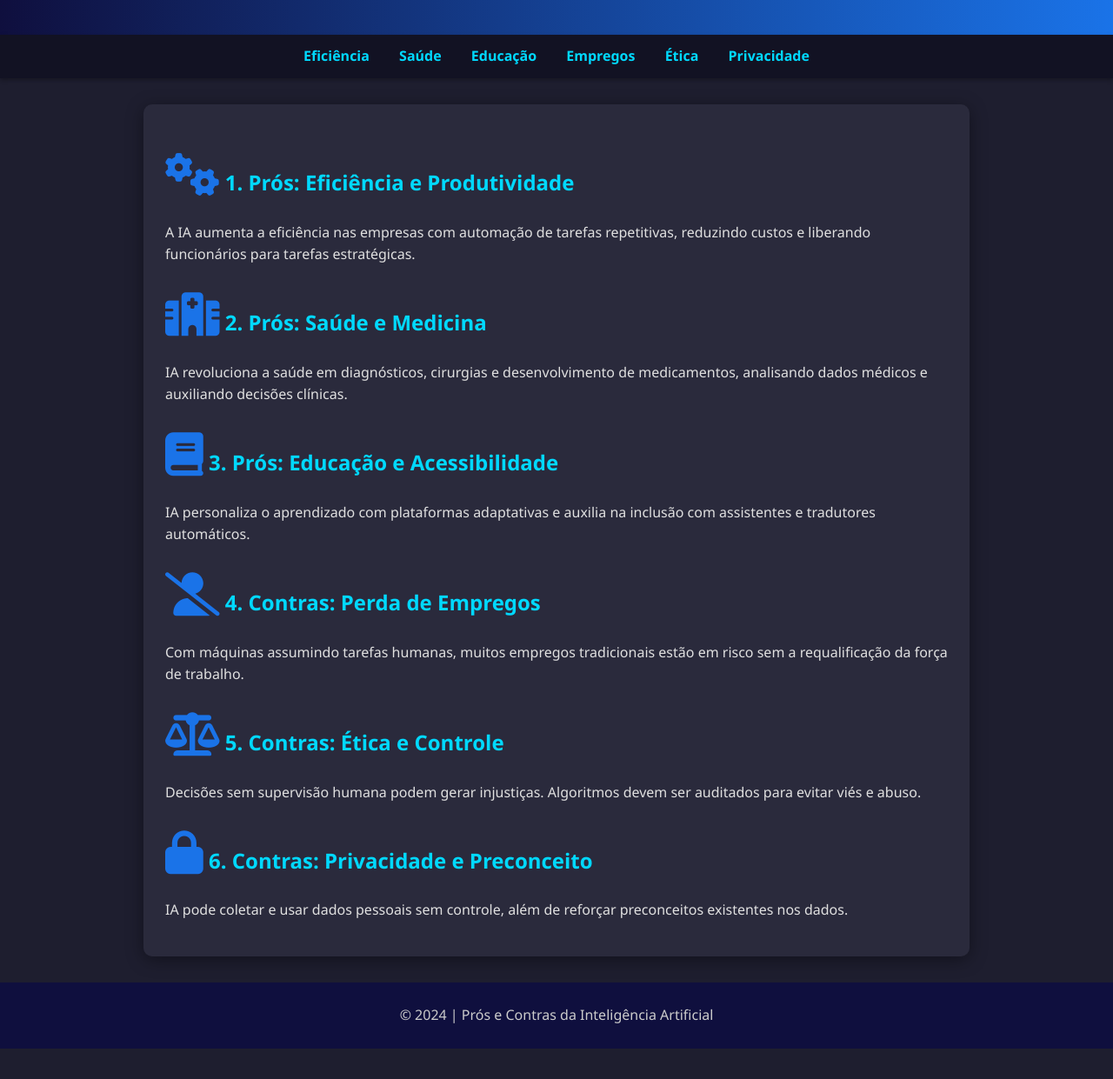
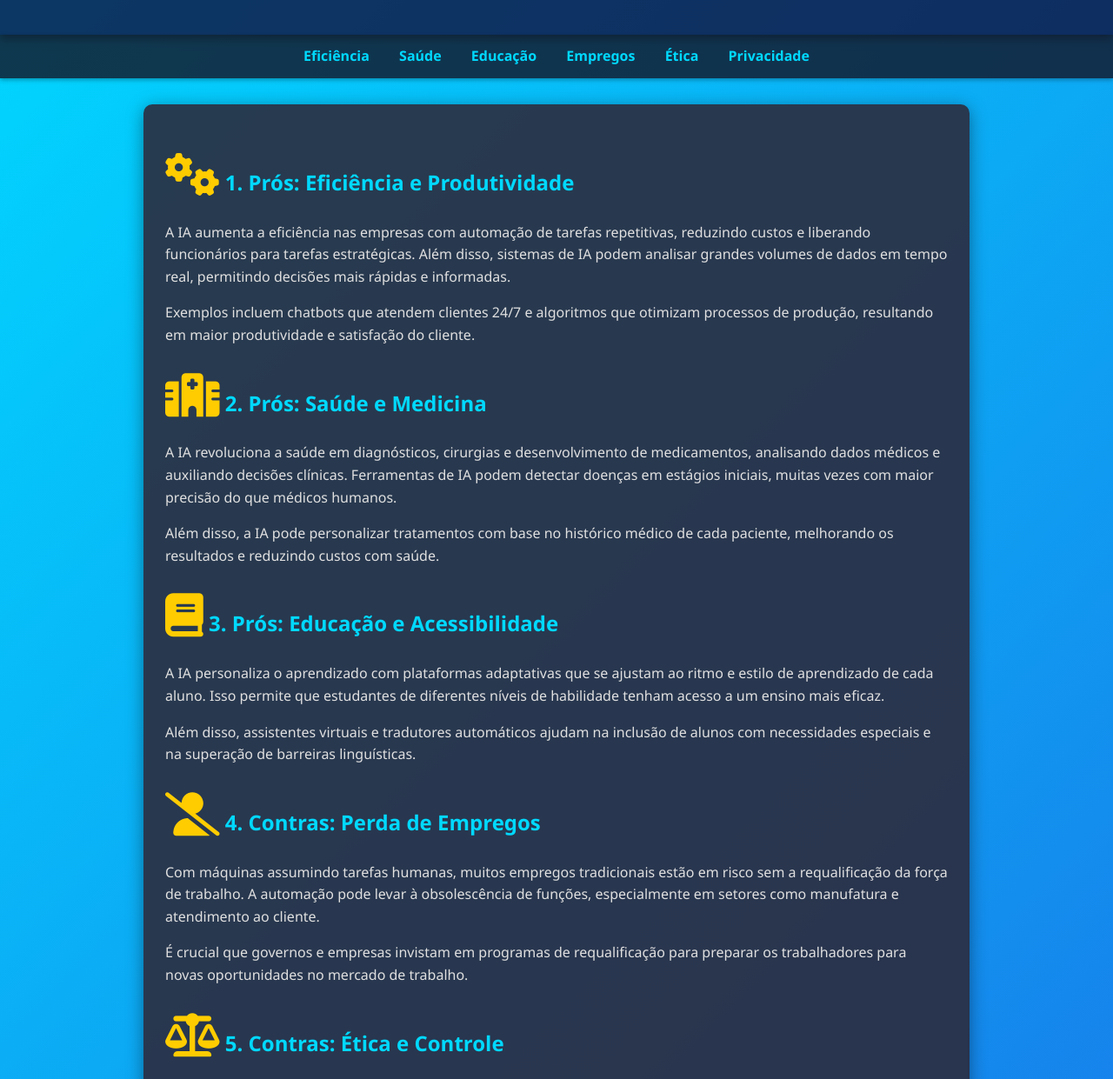
Before and after one commit to GuilhermeDemetrio213/Provas-E-Contras-Intelig-ncia-artificial-, a plain HTML site: page index.html in a window 1280 px wide. Shown: the part 114-1355 px from the top of the page at 87% size. Before the commit the page ends 1320 px from the top, so only its background shows below. Drawn offline with Linux system fonts and the light colour scheme.

Commit message:
Update index.html

```diff
--- a/index.html
+++ b/index.html
@@ -1,4 +1,3 @@
-<!-- Publicado via GitHub Pages -->
 <!DOCTYPE html>
 <html lang="pt-BR">
 <head>
@@ -10,20 +9,20 @@
         body {
             margin: 0;
             font-family: 'Segoe UI', Tahoma, Geneva, Verdana, sans-serif;
-            background-color: #1e1e2f; /* Fundo escuro */
+            background: linear-gradient(135deg, #00d9ff, #1a73e8); /* Gradiente azul neon */
             color: #e0e0e0;
             line-height: 1.6;
             scroll-behavior: smooth;
         }
         header {
-            background: linear-gradient(90deg, #0f0f3e, #1a73e8);
+            background: rgba(15, 15, 62, 0.8); /* Fundo escuro com transparência */
             color: white;
             padding: 30px 0;
             text-align: center;
             box-shadow: 0 4px 10px rgba(0,0,0,0.5);
         }
         nav {
-            background: #121223;
+            background: rgba(18, 18, 35, 0.8); /* Fundo escuro com transparência */
             padding: 12px 0;
             text-align: center;
             box-shadow: 0 2px 5px rgba(0,0,0,0.3);
@@ -51,7 +50,7 @@
         }
         .icon {
             font-size: 50px;
-            color: #1a73e8;
+            color: #ffcc00; /* Ícones amarelos */
             margin-bottom: 10px;
         }
         p {
@@ -61,10 +60,9 @@
             text-align: center;
             padding: 25px 0;
             margin-top: 30px;
-            background: #0f0f3e;
+            background: rgba(15, 15, 62, 0.8); /* Fundo escuro com transparência */
             color: #ccc;
         }
-        /* Estilo do botão "Voltar ao Topo" */
         .back-to-top {
             position: fixed;
             bottom: 30px;
@@ -102,32 +100,38 @@
 
     <section id="efficiency">
         <h2><i class="fas fa-cogs icon"></i> 1. Prós: Eficiência e Produtividade</h2>
-        <p>A IA aumenta a eficiência nas empresas com automação de tarefas repetitivas, reduzindo custos e liberando funcionários para tarefas estratégicas.</p>
+        <p>A IA aumenta a eficiência nas empresas com automação de tarefas repetitivas, reduzindo custos e liberando funcionários para tarefas estratégicas. Além disso, sistemas de IA podem analisar grandes volumes de dados em tempo real, permitindo decisões mais rápidas e informadas.</p>
+        <p>Exemplos incluem chatbots que atendem clientes 24/7 e algoritmos que otimizam processos de produção, resultando em maior produtividade e satisfação do cliente.</p>
     </section>
 
     <section id="healthcare">
         <h2><i class="fas fa-hospital icon"></i> 2. Prós: Saúde e Medicina</h2>
-        <p>IA revoluciona a saúde em diagnósticos, cirurgias e desenvolvimento de medicamentos, analisando dados médicos e auxiliando decisões clínicas.</p>
+        <p>A IA revoluciona a saúde em diagnósticos, cirurgias e desenvolvimento de medicamentos, analisando dados médicos e auxiliando decisões clínicas. Ferramentas de IA podem detectar doenças em estágios iniciais, muitas vezes com maior precisão do que médicos humanos.</p>
+        <p>Além disso, a IA pode personalizar tratamentos com base no histórico médico de cada paciente, melhorando os resultados e reduzindo custos com saúde.</p>
     </section>
 
     <section id="education">
         <h2><i class="fas fa-book icon"></i> 3. Prós: Educação e Acessibilidade</h2>
-        <p>IA personaliza o aprendizado com plataformas adaptativas e auxilia na inclusão com assistentes e tradutores automáticos.</p>
+        <p>A IA personaliza o aprendizado com plataformas adaptativas que se ajustam ao ritmo e estilo de aprendizado de cada aluno. Isso permite que estudantes de diferentes níveis de habilidade tenham acesso a um ensino mais eficaz.</p>
+        <p>Além disso, assistentes virtuais e tradutores automáticos ajudam na inclusão de alunos com necessidades especiais e na superação de barreiras linguísticas.</p>
     </section>
 
     <section id="jobloss">
         <h2><i class="fas fa-user-slash icon"></i> 4. Contras: Perda de Empregos</h2>
-        <p>Com máquinas assumindo tarefas humanas, muitos empregos tradicionais estão em risco sem a requalificação da força de trabalho.</p>
+        <p>Com máquinas assumindo tarefas humanas, muitos empregos tradicionais estão em risco sem a requalificação da força de trabalho. A automação pode levar à obsolescência de funções, especialmente em setores como manufatura e atendimento ao cliente.</p>
+        <p>É crucial que governos e empresas invistam em programas de requalificação para preparar os trabalhadores para novas oportunidades no mercado de trabalho.</p>
     </section>
 
     <section id="ethics">
         <h2><i class="fas fa-balance-scale icon"></i> 5. Contras: Ética e Controle</h2>
-        <p>Decisões sem supervisão humana podem gerar injustiças. Algoritmos devem ser auditados para evitar viés e abuso.</p>
+        <p>Decisões sem supervisão humana podem gerar injustiças. Algoritmos devem ser auditados para evitar viés e abuso. A falta de transparência em como as decisões são tomadas por sistemas de IA pode levar a discriminação e desigualdade.</p>
+        <p>É fundamental estabelecer diretrizes éticas e regulatórias para garantir que a IA seja usada de maneira justa e responsável.</p>
     </section>
 
     <section id="privacy">
         <h2><i class="fas fa-lock icon"></i> 6. Contras: Privacidade e Preconceito</h2>
-        <p>IA pode coletar e usar dados pessoais sem controle, além de reforçar preconceitos existentes nos dados.</p>
+        <p>A IA pode coletar e usar dados pessoais sem controle, além de reforçar preconceitos existentes nos dados. A vigilância em massa e a coleta de dados sem consentimento são preocupações crescentes na era digital.</p>
+        <p>Proteger a privacidade dos indivíduos e garantir que os dados sejam usados de maneira ética é um desafio que deve ser enfrentado por desenvolvedores e legisladores.</p>
     </section>
 </main>
 
```
